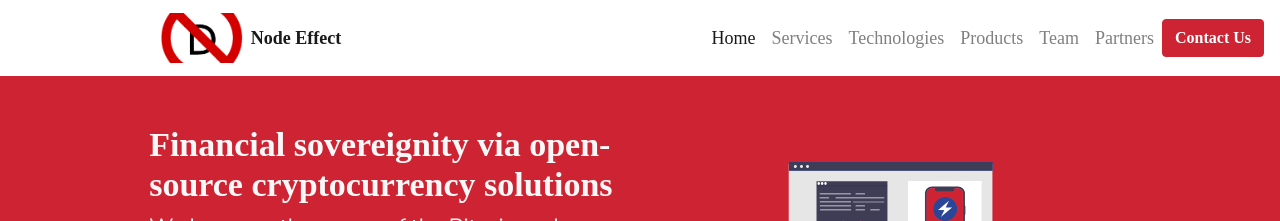
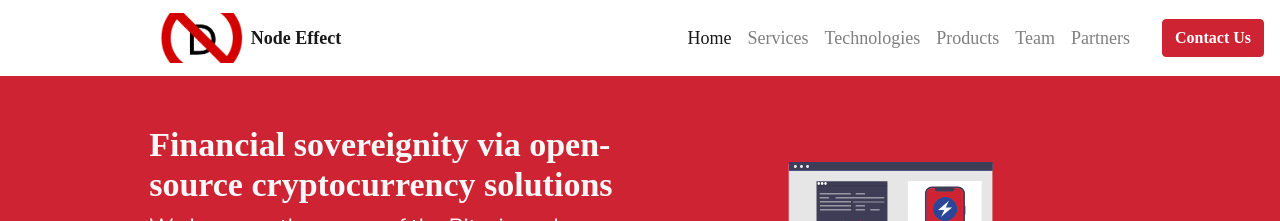
Before and after one commit to aarani/nodeeffect, a Jekyll site: the page built from index.html, in a window 1280 px wide. Shown: the top 221 px of the page. Built offline with Jekyll 4.4.1, drawn with Linux system fonts in a browser that asks for light colours; some web fonts are replaced.

Commit message:
navbar: right padding for menu items

```diff
--- a/_includes/navigation.html
+++ b/_includes/navigation.html
@@ -7,7 +7,7 @@
   </a>
 
   <div class="collapse navbar-collapse" id="navbarNav">
-    <ul class="navbar-nav ml-auto">
+    <ul class="navbar-nav pr-md-4 ml-auto">
       <li class="nav-item active">
         <a class="nav-link" href="#">Home</a>
       </li>
```
